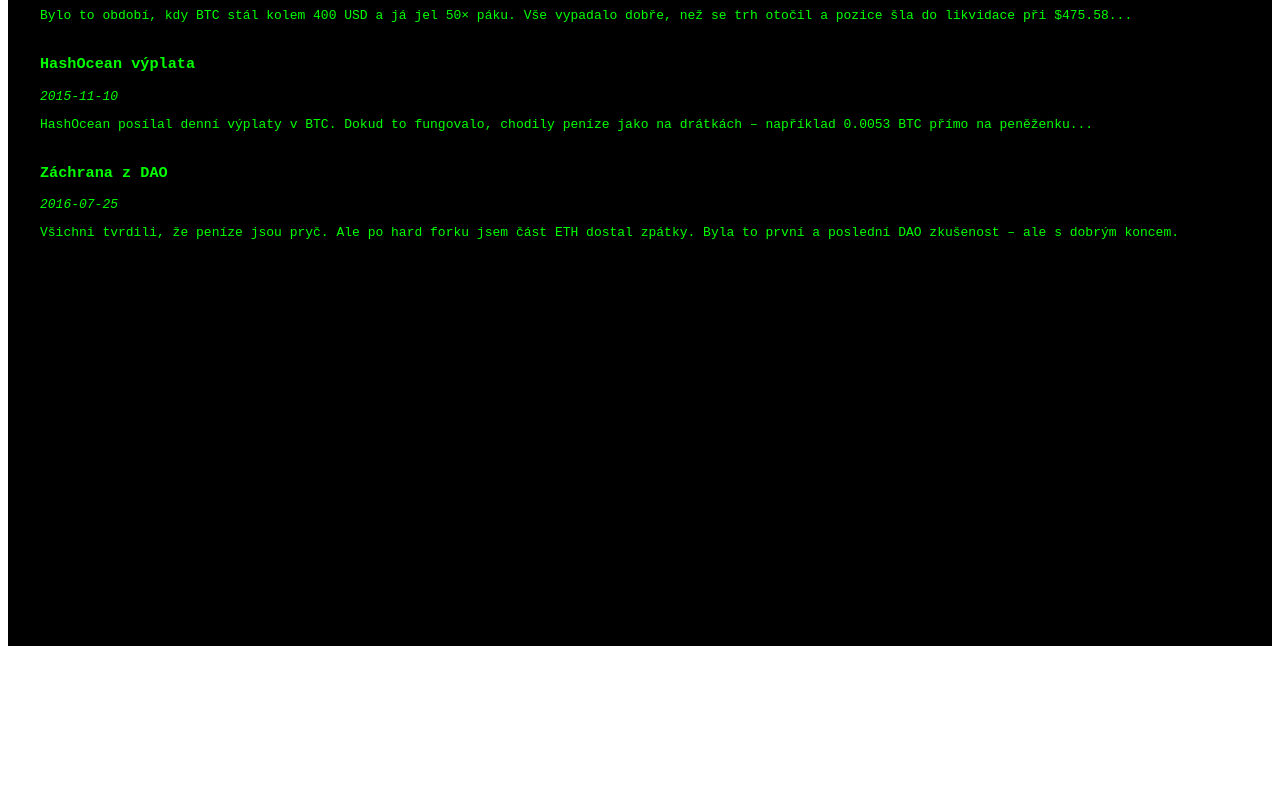
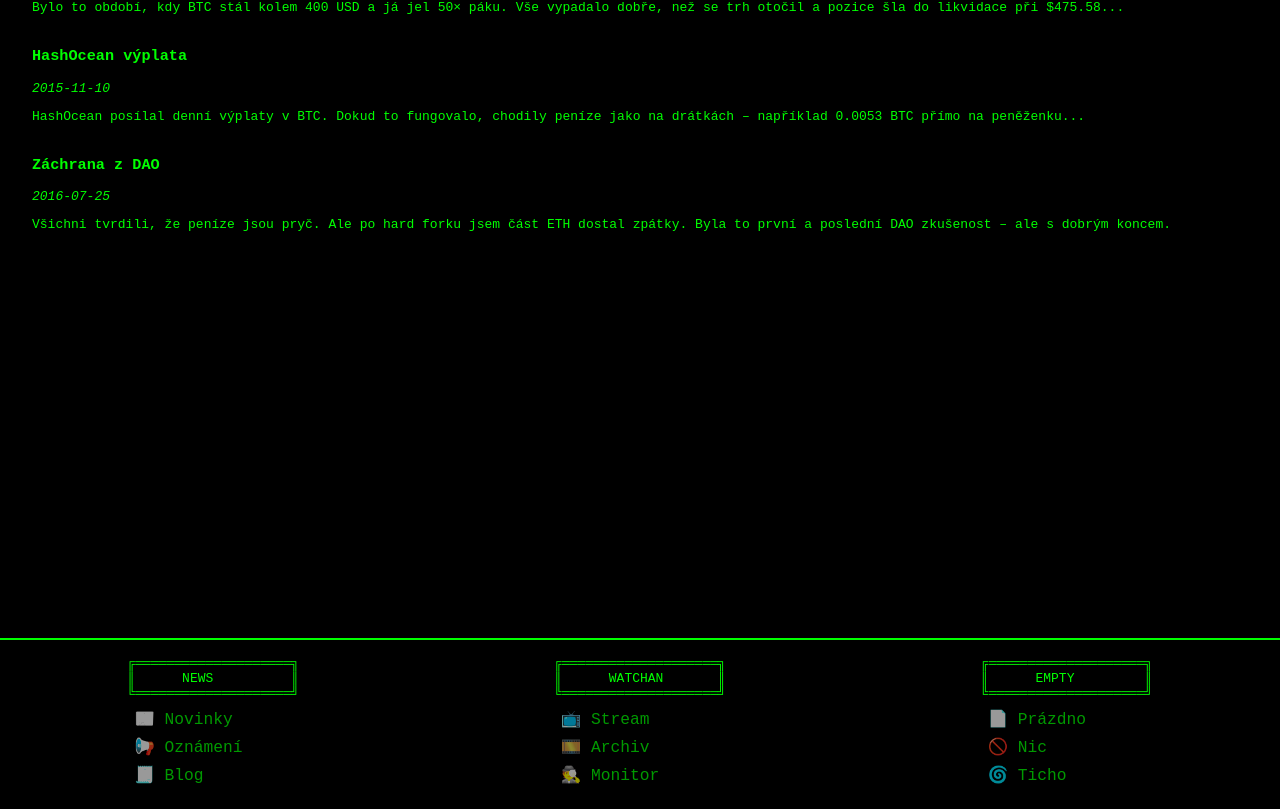
Before and after one commit to cja/bitterman-chronicles, a Next.js app: page / in a window 1280 px wide. Shown: the part 305-1114 px from the top of the page. Before the commit the page ends 959 px from the top, so only its background shows below. Built offline with nearby package versions, Linux system fonts and the light colour scheme.

Commit message:
pridav footer, pridan _app.js

```diff
--- /dev/null
+++ b/components/Footer.jsx
@@ -0,0 +1,38 @@
+export default function Footer() {
+  const blocks = [
+    { title: 'NEWS', links: [
+      { text: '📰 Novinky', url: '#' },
+      { text: '📢 Oznámení', url: '#' },
+      { text: '🧾 Blog', url: '#' },
+    ]},
+    { title: 'WATCHAN', links: [
+      { text: '📺 Stream', url: '#' },
+      { text: '🎞️ Archiv', url: '#' },
+      { text: '🕵️ Monitor', url: '#' },
+    ]},
+    { title: 'EMPTY', links: [
+      { text: '📄 Prázdno', url: '#' },
+      { text: '🚫 Nic', url: '#' },
+      { text: '🌀 Ticho', url: '#' },
+    ]}
+  ];
+
+  return (
+    <footer className="footer-container">
+      {blocks.map((block, index) => (
+        <div key={index} className="footer-block">
+          <pre className="footer-title">
+{String.raw`╔════════════════════╗
+║      ${block.title.padEnd(14)}║
+╚════════════════════╝`}
+          </pre>
+          {block.links.map((link, i) => (
+            <p key={i} className="footer-link">
+              <a href={link.url}>{link.text}</a>
+            </p>
+          ))}
+        </div>
+      ))}
+    </footer>
+  );
+}
--- /dev/null
+++ b/pages/_app.js
@@ -0,0 +1,10 @@
+import '../styles/Footer.css';
+import Footer from '../components/Footer';
+
+export default function App({ Component, pageProps }) {
+  return (
+    <>
+      <Component {...pageProps} />
+    </>
+  );
+}
--- a/pages/index.js
+++ b/pages/index.js
@@ -1,5 +1,6 @@
 import stories from '../data/stories.json';
 import Header from '../components/Header';
+import Footer from '../components/Footer';
 
 export default function Home() {
   return (
@@ -24,6 +25,7 @@
       ))}
 
 </main>
+ <Footer />
     </>
   );
 }
--- /dev/null
+++ b/styles/Footer.css
@@ -0,0 +1,42 @@
+body{
+margin: 0;
+}
+.footer-container {
+  background-color: black;
+  color: lime;
+  font-family: monospace;
+  border-top: 2px solid lime;
+  display: flex;
+  justify-content: space-between;
+  margin: 0 auto;
+}
+
+.footer-block {
+  flex: 1;
+  text-align: center;
+  padding: 1rem;
+}
+
+.footer-title {
+  margin: 0;
+}
+
+.footer-link {
+  margin: 0.5rem 30%;
+  text-align: left;
+  display: flex;
+ /* justify-content: center; */
+}
+
+.footer-link a {
+  color: lime;
+  text-decoration: none;
+  opacity: 0.6;
+  transition: opacity 0.3s ease;
+  filter: brightness(1.5) saturate(2);
+  font-size: 125%;
+}
+
+.footer-link a:hover {
+  opacity: 1;
+}
```
